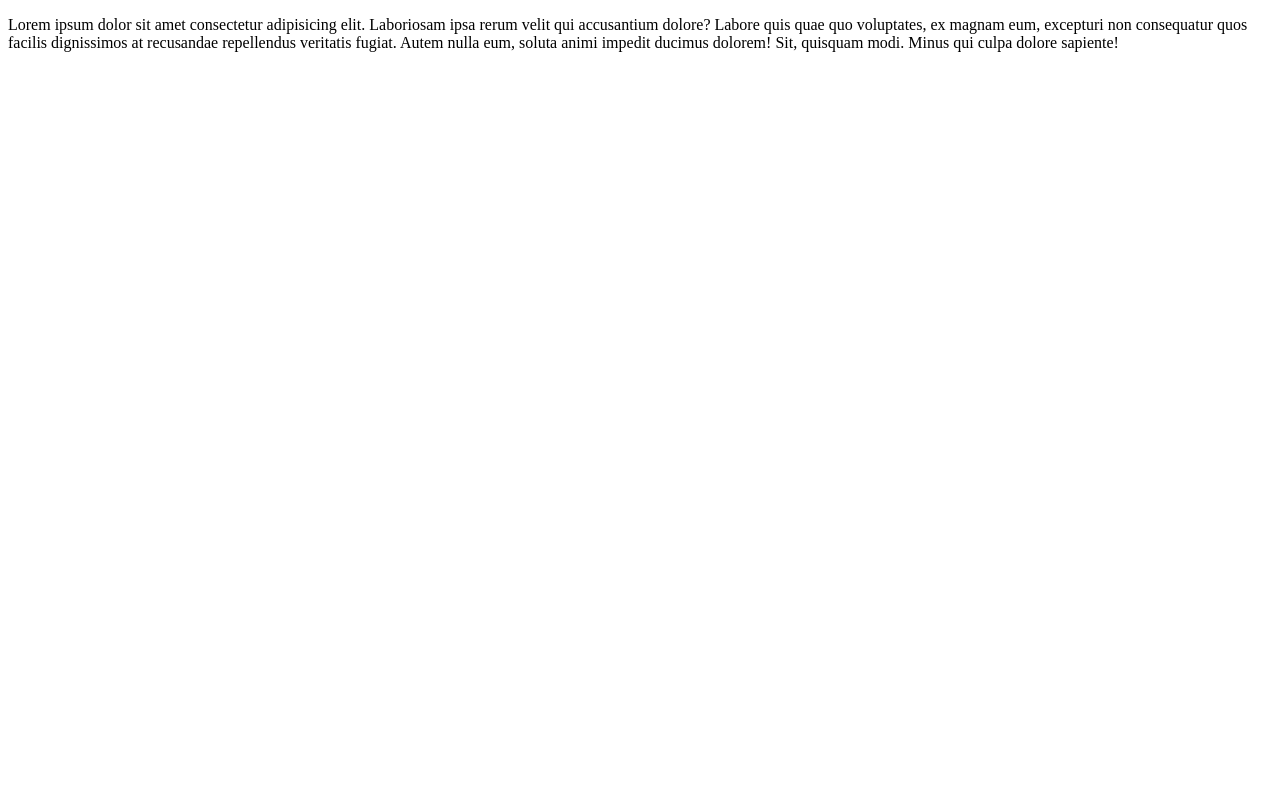
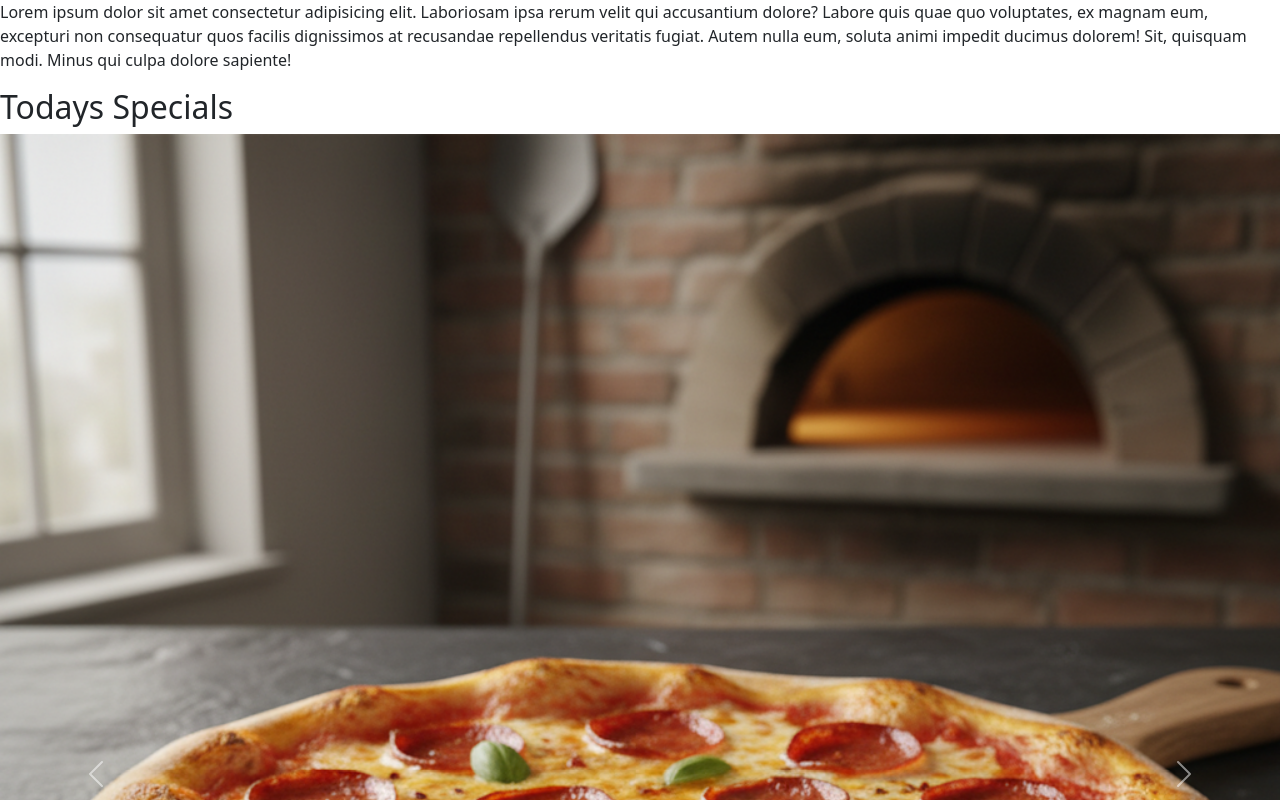
Before and after one commit to anthonymckeown104/Pizza, a plain HTML site: page deals.html in a window 1280 px wide. Shown: the top 800 px of the page. Drawn offline with nearby package versions, Linux system fonts and the light colour scheme.

Commit message:
added carousel to deals page, 3 imgs, and bootstrap links

```diff
--- a/deals.html
+++ b/deals.html
@@ -4,8 +4,33 @@
     <meta charset="UTF-8">
     <meta name="viewport" content="width=device-width, initial-scale=1.0">
     <title>Document</title>
+    <link href="https://cdn.jsdelivr.net/npm/bootstrap@5.3.8/dist/css/bootstrap.min.css" rel="stylesheet" integrity="sha384-sRIl4kxILFvY47J16cr9ZwB07vP4J8+LH7qKQnuqkuIAvNWLzeN8tE5YBujZqJLB" crossorigin="anonymous">
+    <link rel="stylesheet" href="styles/styles.css" />
 </head>
 <body>
     <P>Lorem ipsum dolor sit amet consectetur adipisicing elit. Laboriosam ipsa rerum velit qui accusantium dolore? Labore quis quae quo voluptates, ex magnam eum, excepturi non consequatur quos facilis dignissimos at recusandae repellendus veritatis fugiat. Autem nulla eum, soluta animi impedit ducimus dolorem! Sit, quisquam modi. Minus qui culpa dolore sapiente!</P>
+    <h2>Todays Specials</h2>
+    <div id="carouselExample" class="carousel slide">
+  <div class="carousel-inner">
+    <div class="carousel-item active">
+      <img src="./assets/peppizza.png" class="d-block w-100" alt="Pepperoni Pizza">
+    </div>
+    <div class="carousel-item">
+      <img src="./assets/fetapizza.png" class="d-block w-100" alt="Feta Pizza">
+    </div>
+    <div class="carousel-item">
+      <img src="./assets/sausagepizza.png" class="d-block w-100" alt="Sausage Pizza">
+    </div>
+  </div>
+  <button class="carousel-control-prev" type="button" data-bs-target="#carouselExample" data-bs-slide="prev">
+    <span class="carousel-control-prev-icon" aria-hidden="true"></span>
+    <span class="visually-hidden">Previous</span>
+  </button>
+  <button class="carousel-control-next" type="button" data-bs-target="#carouselExample" data-bs-slide="next">
+    <span class="carousel-control-next-icon" aria-hidden="true"></span>
+    <span class="visually-hidden">Next</span>
+  </button>
+</div>
+    <script src="https://cdn.jsdelivr.net/npm/bootstrap@5.3.8/dist/js/bootstrap.bundle.min.js" integrity="sha384-FKyoEForCGlyvwx9Hj09JcYn3nv7wiPVlz7YYwJrWVcXK/BmnVDxM+D2scQbITxI" crossorigin="anonymous"></script>
 </body>
 </html>
```
Also changed, not shown: homepage.html (+2 -1 lines), assets/fetapizza.png (added), assets/peppizza.png (added), 1 other file.
